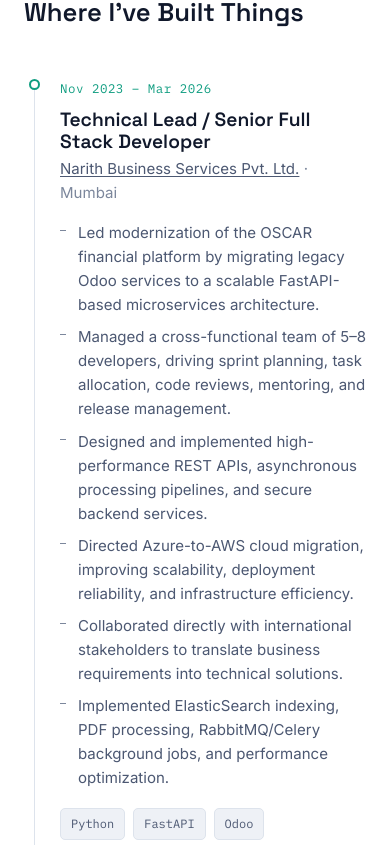
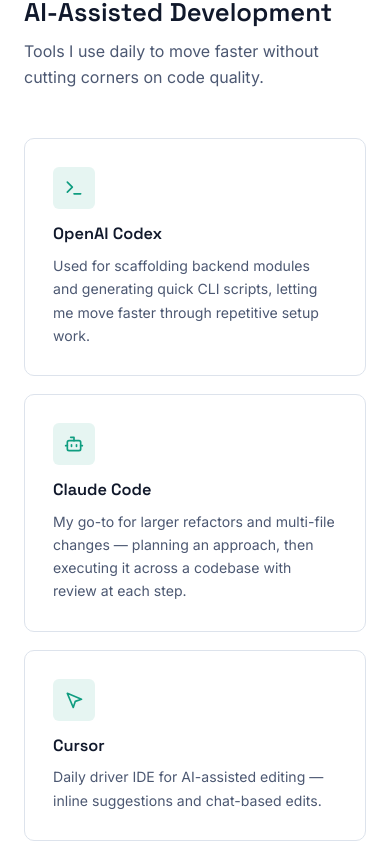
Before and after one commit to tckumawat16/tarachand-kumawat, a React (Vite) app: page / in a window 390 px wide. Shown: the part 5679-6524 px from the top of the page. Built offline with nearby package versions, Linux system fonts and the light colour scheme; a web font is replaced by a local one.

Commit message:
adding AI Tools I use on daily basis

```diff
--- a/src/App.jsx
+++ b/src/App.jsx
@@ -4,6 +4,7 @@
 import About from "./components/About.jsx";
 import Highlights from "./components/Highlights.jsx";
 import Skills from "./components/Skills.jsx";
+import AiTools from "./components/AiTools.jsx";
 import Experience from "./components/Experience.jsx";
 import Projects from "./components/Projects.jsx";
 import Certifications from "./components/Certifications.jsx";
@@ -22,6 +23,7 @@
         <About />
         <Highlights />
         <Skills />
+        <AiTools />
         <Experience />
         <Projects />
         <Certifications />
--- /dev/null
+++ b/src/components/AiTools.css
@@ -0,0 +1,44 @@
+.ai-tools-grid {
+  display: grid;
+  grid-template-columns: repeat(4, 1fr);
+  gap: 18px;
+}
+
+.ai-tool-card {
+  padding: 26px 24px;
+}
+
+.ai-tool-icon {
+  display: inline-flex;
+  align-items: center;
+  justify-content: center;
+  width: 42px;
+  height: 42px;
+  border-radius: var(--radius-sm);
+  background: var(--accent-soft);
+  color: var(--accent);
+  margin-bottom: 16px;
+}
+
+.ai-tool-name {
+  font-size: 1.02rem;
+  margin-bottom: 10px;
+}
+
+.ai-tool-desc {
+  font-size: 0.88rem;
+  color: var(--text-secondary);
+  line-height: 1.65;
+}
+
+@media (max-width: 980px) {
+  .ai-tools-grid {
+    grid-template-columns: repeat(2, 1fr);
+  }
+}
+
+@media (max-width: 560px) {
+  .ai-tools-grid {
+    grid-template-columns: 1fr;
+  }
+}
--- /dev/null
+++ b/src/components/AiTools.jsx
@@ -0,0 +1,46 @@
+import { Terminal, Bot, MousePointer2, Sparkles } from "lucide-react";
+import { aiTools } from "../data/resumeData";
+import { useReveal } from "../hooks/useReveal";
+import "./AiTools.css";
+
+const ICONS = {
+  terminal: Terminal,
+  bot: Bot,
+  "mouse-pointer": MousePointer2,
+  sparkles: Sparkles,
+};
+
+export default function AiTools() {
+  const ref = useReveal();
+
+  return (
+    <section id="ai-tools" className="section section-bg-alt">
+      <div className="container">
+        <div ref={ref} className="reveal">
+          <div className="section-head">
+            <span className="eyebrow">Workflow</span>
+            <h2 className="section-title">AI-Assisted Development</h2>
+            <p className="section-desc">
+              Tools I use daily to move faster without cutting corners on code quality.
+            </p>
+          </div>
+
+          <div className="ai-tools-grid">
+            {aiTools.map((tool) => {
+              const Icon = ICONS[tool.icon];
+              return (
+                <div key={tool.id} className="card ai-tool-card">
+                  <div className="ai-tool-icon">
+                    <Icon size={20} />
+                  </div>
+                  <h3 className="ai-tool-name">{tool.name}</h3>
+                  <p className="ai-tool-desc">{tool.description}</p>
+                </div>
+              );
+            })}
+          </div>
+        </div>
+      </div>
+    </section>
+  );
+}
--- a/src/components/Header.css
+++ b/src/components/Header.css
@@ -68,7 +68,7 @@
 
 .nav-desktop ul {
   display: flex;
-  gap: 32px;
+  gap: 22px;
 }
 
 .nav-desktop a {
@@ -116,7 +116,7 @@
   display: none;
 }
 
-@media (max-width: 860px) {
+@media (max-width: 980px) {
   .nav-desktop {
     display: none;
   }
--- a/src/components/Header.jsx
+++ b/src/components/Header.jsx
@@ -6,6 +6,7 @@
   { id: "home", label: "Home" },
   { id: "about", label: "About" },
   { id: "skills", label: "Skills" },
+  { id: "ai-tools", label: "AI Tools" },
   { id: "experience", label: "Experience" },
   { id: "projects", label: "Projects" },
   { id: "certifications", label: "Certifications" },
--- a/src/data/resumeData.js
+++ b/src/data/resumeData.js
@@ -57,6 +57,33 @@
   { group: "DevOps", items: ["Docker", "Git", "Bitbucket", "CI/CD"] },
   { group: "Messaging", items: ["RabbitMQ", "Celery"] },
   { group: "ERP", items: ["Odoo Community & Enterprise", "ERP Implementation", "Data Migration"] },
+];
+
+export const aiTools = [
+  {
+    id: "codex",
+    name: "OpenAI Codex",
+    icon: "terminal",
+    description: "Used for scaffolding backend modules and generating quick CLI scripts, letting me move faster through repetitive setup work.",
+  },
+  {
+    id: "claude-code",
+    name: "Claude Code",
+    icon: "bot",
+    description: "My go-to for larger refactors and multi-file changes — planning an approach, then executing it across a codebase with review at each step.",
+  },
+  {
+    id: "cursor",
+    name: "Cursor",
+    icon: "mouse-pointer",
+    description: "Daily driver IDE for AI-assisted editing — inline suggestions and chat-based edits.",
+  },
+  {
+    id: "copilot",
+    name: "GitHub Copilot",
+    icon: "sparkles",
+    description: "Autocomplete for everyday coding — boilerplate, tests, and repetitive patterns, so I can focus on architecture and logic.",
+  },
 ];
 
 export const experience = [
```
